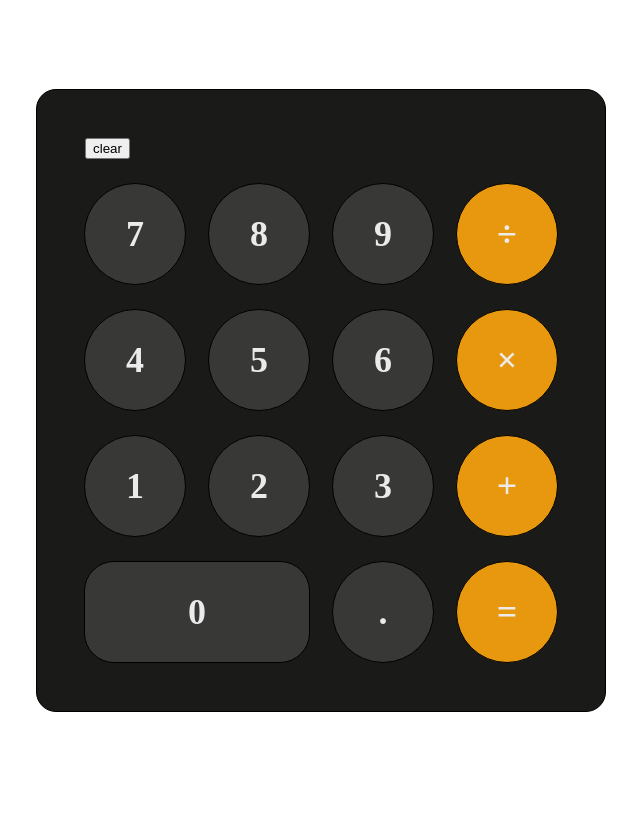
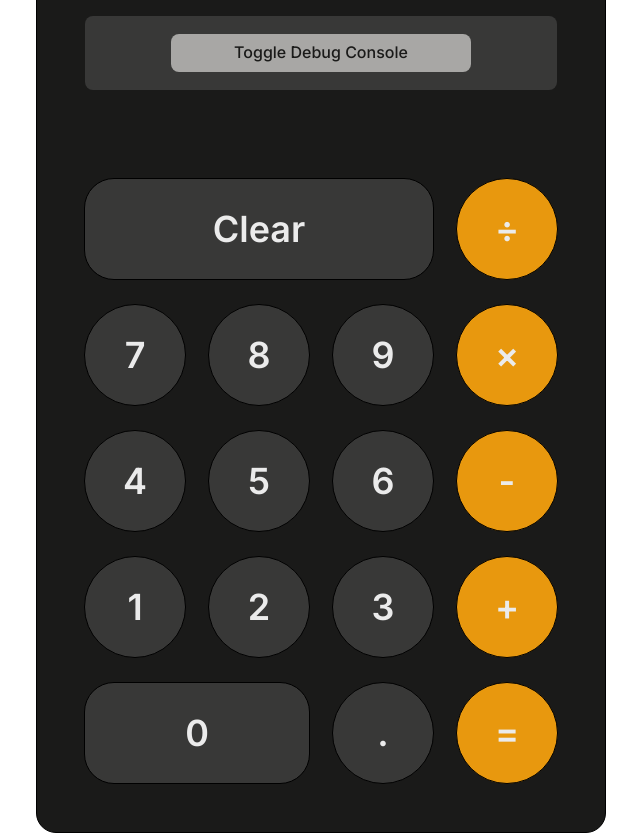
Before and after one commit to rzeng95/react-calculator, a Next.js app: page / in a window 1280 px wide. Shown: the whole page, without its empty margins (319-959 px from the left). Before the commit the page ends 800 px from the top, so only its background shows below. Built offline with nearby package versions, Linux system fonts and the light colour scheme.

Commit message:
calculator works!

```diff
--- a/src/components/Calculator.tsx
+++ b/src/components/Calculator.tsx
@@ -1,9 +1,16 @@
 import styled from '@emotion/styled';
-import { Button } from './Button';
-import { Colors, Symbol, createExpression, isNumber } from 'src/utils';
+import { CalculatorButton } from './CalculatorButton';
+import {
+  Colors,
+  Symbol,
+  createExpression,
+  isNumber,
+  isOperator,
+} from 'src/utils';
 import { useCallback, useState } from 'react';
 import { Output } from './Output';
-import axios, { AxiosError } from 'axios';
+import axios from 'axios';
+import { Debug } from './Debug';
 
 const Container = styled.div({
   border: '1px solid black',
@@ -21,15 +28,18 @@ const ButtonsGrid = styled.div({
 });
 
 const BUTTON_ROWS = [
+  'Clear', // takes up three column widths (see Button css)
+  Symbol.DIVIDE,
+
   7,
   8,
   9,
-  Symbol.DIVIDE,
+  Symbol.MULTIPLY,
 
   4,
   5,
   6,
-  Symbol.MULTIPLY,
+  Symbol.MINUS,
 
   1,
   2,
@@ -42,14 +52,31 @@ const BUTTON_ROWS = [
 ];
 
 export const Calculator = () => {
+  const [leftOperand, setLeftOperand] = useState('');
+  const [rightOperand, setRightOperand] = useState('');
+  const [operator, setOperator] = useState('');
+
   const [input, setInput] = useState('');
 
+  const handleClear = useCallback(() => {
+    setInput('');
+    setOperator('');
+    setLeftOperand('');
+    setRightOperand('');
+  }, []);
+
   const submit = useCallback(async () => {
+    console.log('submit', {
+      leftOperand,
+      operator,
+      rightOperand,
+    });
+
     try {
       const { data } = await axios.post(
         'http://api.mathjs.org/v4/',
         {
-          expr: createExpression(input),
+          expr: createExpression(`${leftOperand} ${operator} ${rightOperand}`),
         },
         {
           headers: {
@@ -57,9 +84,14 @@ export const Calculator = () => {
           },
         }
       );
-      console.log('oh yay!', data);
+
+      const { result } = data;
+
+      setLeftOperand(result);
+      setInput(result);
+      setOperator('');
+      setRightOperand('');
     } catch (err) {
-      console.log('oh no!', err);
       alert(
         [
           `[${(err as any)?.response?.status}]`,
@@ -69,50 +101,72 @@ export const Calculator = () => {
         ].join(' ')
       );
     }
-  }, [input]);
+  }, [leftOperand, operator, rightOperand]);
 
   const handleButtonClick = useCallback(
-    (value: string) => {
+    async (value: string) => {
+      if (value === Symbol.CLEAR) {
+        return handleClear();
+      }
       if (value === Symbol.EQUAL) {
         return submit();
       }
 
-      return setInput((prev) => {
-        const parts = prev.split(' ');
+      if (isOperator(value) && operator && rightOperand) {
+        // calculate first
+        await submit();
 
-        const lastPart = parts.pop();
+        return setOperator(value);
+      } else if (isOperator(value)) {
+        return setOperator(value);
+      }
 
-        if (isNumber(lastPart) && isNumber(value)) {
-          // concat new number to previous number
-          return [...parts, `${lastPart}${value}`].join(' ');
-        }
+      let newInput = input;
 
-        if (
-          lastPart?.split('')?.includes(Symbol.DECIMAL) &&
-          value === Symbol.DECIMAL
-        ) {
-          // no-op multiple decimal inputs
-          return [...parts, lastPart].join(' ');
-        }
+      if (operator && !rightOperand) {
+        // reset input when switching to rightOperand
+        newInput = '';
+      }
 
-        if (isNumber(lastPart) && value === Symbol.DECIMAL) {
-          // concat decimal to previous number
-          return [...parts, `${lastPart}${value}`].join(' ');
-        }
+      if (isNumber(newInput) && isNumber(value)) {
+        // concat new number to previous number
+        newInput = `${newInput}${value}`;
+      } else if (
+        newInput.includes(Symbol.DECIMAL) &&
+        value === Symbol.DECIMAL
+      ) {
+        // no-op multiple decimal inputs
+        newInput = newInput;
+      } else if (isNumber(newInput) && value === Symbol.DECIMAL) {
+        // contact decimal to existing number
+        newInput = `${newInput}${value}`;
+      } else {
+        newInput = `${value}`;
+      }
 
-        return [...parts, lastPart, value].join(' ');
-      });
+      setInput(newInput);
+
+      if (leftOperand && operator) {
+        setRightOperand(newInput);
+      } else if (!operator) {
+        setLeftOperand(newInput);
+      }
     },
-    [submit]
+    [handleClear, input, leftOperand, operator, rightOperand, submit]
   );
 
   return (
     <Container>
-      <button onClick={() => setInput('')}>clear</button>
+      <Debug
+        leftOperand={leftOperand}
+        rightOperand={rightOperand}
+        operator={operator}
+      />
+
       <Output text={input} />
       <ButtonsGrid>
         {BUTTON_ROWS.map((value) => (
-          <Button
+          <CalculatorButton
             key={value}
             value={value}
             onClick={() => handleButtonClick(value as string)}
--- a/src/components/Button.tsx
+++ b/src/components/CalculatorButton.tsx
@@ -1,5 +1,5 @@
 import styled from '@emotion/styled';
-import { Colors, isOperator } from 'src/utils';
+import { Symbol, Colors, isOperator } from 'src/utils';
 
 interface Props {
   value: number | string;
@@ -7,15 +7,16 @@ interface Props {
 }
 
 interface ContainerProps {
+  value: number | string;
   isZero: boolean;
   isSymbol: boolean;
 }
 
-const Container = styled.div(({ isZero, isSymbol }: ContainerProps) => ({
+const Container = styled.div(({ value, isZero, isSymbol }: ContainerProps) => ({
   width: '100%',
   height: '100px',
   border: '1px solid black',
-  borderRadius: isZero ? '30px' : '50%',
+  borderRadius: isZero || value === Symbol.CLEAR ? '30px' : '50%',
   display: 'flex',
   justifyContent: 'center',
   alignItems: 'center',
@@ -25,7 +26,7 @@ const Container = styled.div(({ isZero, isSymbol }: ContainerProps) => ({
   },
   cursor: 'pointer',
   transition: '0.2s',
-  gridColumn: isZero ? 'span 2' : 'span 1',
+  gridColumn: value === Symbol.CLEAR ? 'span 3' : isZero ? 'span 2' : 'span 1',
 }));
 
 const Value = styled.div({
@@ -34,11 +35,12 @@ const Value = styled.div({
   color: Colors.WHITE,
 });
 
-export const Button = ({ value, onClick }: Props) => {
+export const CalculatorButton = ({ value, onClick }: Props) => {
   return (
     <Container
+      value={value}
       isZero={value === 0}
-      isSymbol={isOperator(value)}
+      isSymbol={isOperator(value) || value === Symbol.EQUAL}
       onClick={onClick}
     >
       <Value>{value}</Value>
--- /dev/null
+++ b/src/components/Debug.tsx
@@ -0,0 +1,64 @@
+import styled from '@emotion/styled';
+import { useCallback, useState } from 'react';
+import { Colors } from 'src/utils';
+
+interface Props {
+  leftOperand: string;
+  rightOperand: string;
+  operator: string;
+}
+
+const Container = styled.div({
+  borderRadius: '8px',
+  backgroundColor: Colors.MEDIUMGREY,
+  padding: '18px',
+});
+
+const Header = styled.div({
+  display: 'flex',
+  justifyContent: 'center',
+  alignItems: 'center',
+});
+
+const Toggle = styled.div({
+  textAlign: 'center',
+  cursor: 'pointer',
+  width: '300px',
+  height: '30px',
+  backgroundColor: Colors.LIGHTGREY,
+  color: Colors.DARKGREY,
+  fontWeight: '500',
+  paddingTop: '8px',
+  borderRadius: '8px',
+});
+
+const DebugLine = styled.div({
+  fontSize: '18px',
+  fontWeight: '600',
+  color: Colors.WHITE,
+  marginTop: '8px',
+});
+
+export const Debug = ({ leftOperand, rightOperand, operator }: Props) => {
+  const [show, setShow] = useState<boolean>(false);
+
+  const handleToggle = useCallback(() => {
+    setShow((prev) => !prev);
+  }, []);
+
+  return (
+    <Container>
+      <Header>
+        <Toggle onClick={handleToggle}>Toggle Debug Console</Toggle>
+      </Header>
+
+      {show && (
+        <>
+          <DebugLine>Left Operand: {leftOperand}</DebugLine>
+          <DebugLine>Right Operand: {rightOperand}</DebugLine>
+          <DebugLine>Operator: {operator}</DebugLine>
+        </>
+      )}
+    </Container>
+  );
+};
--- a/src/components/Output.tsx
+++ b/src/components/Output.tsx
@@ -6,9 +6,11 @@ interface Props {
 }
 
 const Container = styled.div({
+  marginTop: '24px',
   marginBottom: '24px',
   maxWidth: '470px',
   textWrap: 'wrap',
+  height: '40px',
 });
 
 const Copy = styled.div({
--- a/src/components/index.tsx
+++ b/src/components/index.tsx
@@ -1,4 +1,5 @@
-export * from './Button';
+export * from './CalculatorButton';
 export * from './Calculator';
 export * from './PageContainer';
 export * from './Output';
+export * from './Debug';
--- a/src/pages/_app.tsx
+++ b/src/pages/_app.tsx
@@ -1,7 +1,14 @@
 import { AppProps } from 'next/app';
 import '../css/global.css';
+import { Inter } from 'next/font/google';
+
+const inter = Inter({ subsets: ['latin'] });
 
 // This default export is required in a new `pages/_app.js` file.
 export default function MyApp({ Component, pageProps }: AppProps) {
-  return <Component {...pageProps} />;
+  return (
+    <main className={inter.className}>
+      <Component {...pageProps} />
+    </main>
+  );
 }
--- a/src/utils/symbols.ts
+++ b/src/utils/symbols.ts
@@ -5,6 +5,7 @@ export enum Symbol {
   MINUS = '-',
   EQUAL = '=',
   DECIMAL = '.',
+  CLEAR = 'Clear',
 }
 
 const Operators: string[] = [
@@ -12,7 +13,6 @@ const Operators: string[] = [
   Symbol.MULTIPLY,
   Symbol.ADD,
   Symbol.MINUS,
-  Symbol.EQUAL,
 ];
 
 export const isOperator = (input: string | number) => {
@@ -25,14 +25,11 @@ export const isNumber = (input: string | undefined) => {
 
 export const createExpression = (rawInput: string) => {
   // replace operator symbols with actual mathematical operators
-  console.log('raw string', rawInput);
   const formattedString = rawInput
     .replaceAll(Symbol.DIVIDE, '/')
     .replaceAll(Symbol.MULTIPLY, '*')
     .replaceAll(Symbol.ADD, '+')
     .replaceAll(Symbol.MINUS, '-');
 
-  console.log('formattedString', formattedString);
-
   return formattedString;
 };
```
